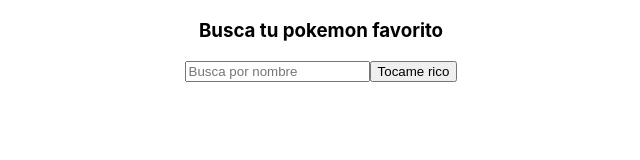
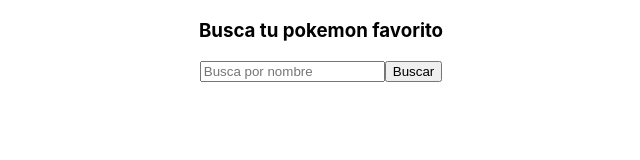
Before and after one commit to CamiloCarvajal/pokemon, a React (Create React App) app: page / in a window 1280 px wide. Shown: the top 160 px of the page, without its empty margins (319-959 px from the left). Built offline with nearby package versions, Linux system fonts and the light colour scheme; no server answers.

Commit message:
refactoring atoms

```diff
--- a/src/components/atoms/Image.jsx
+++ b/src/components/atoms/Image.jsx
@@ -1,7 +1,9 @@
-function Image({ source }) {
+function Image({ source, name }) {
+
     return (
         <img
             src={source}
+            alt={name}
         />
 
     )
--- a/src/components/atoms/SearchButton.jsx
+++ b/src/components/atoms/SearchButton.jsx
@@ -1,6 +1,11 @@
-function SearchButton() {
+function SearchButton({ getInfo }) {
+
+    // console.log(getInfo)
     return (
-        <button>Tocame rico</button>
+        <button
+            onClick={getInfo}>
+            Buscar
+        </button>
     )
 }
 
```
Also changed, not shown: src/components/atoms/PokeName.jsx (added, +7 -0 lines).
